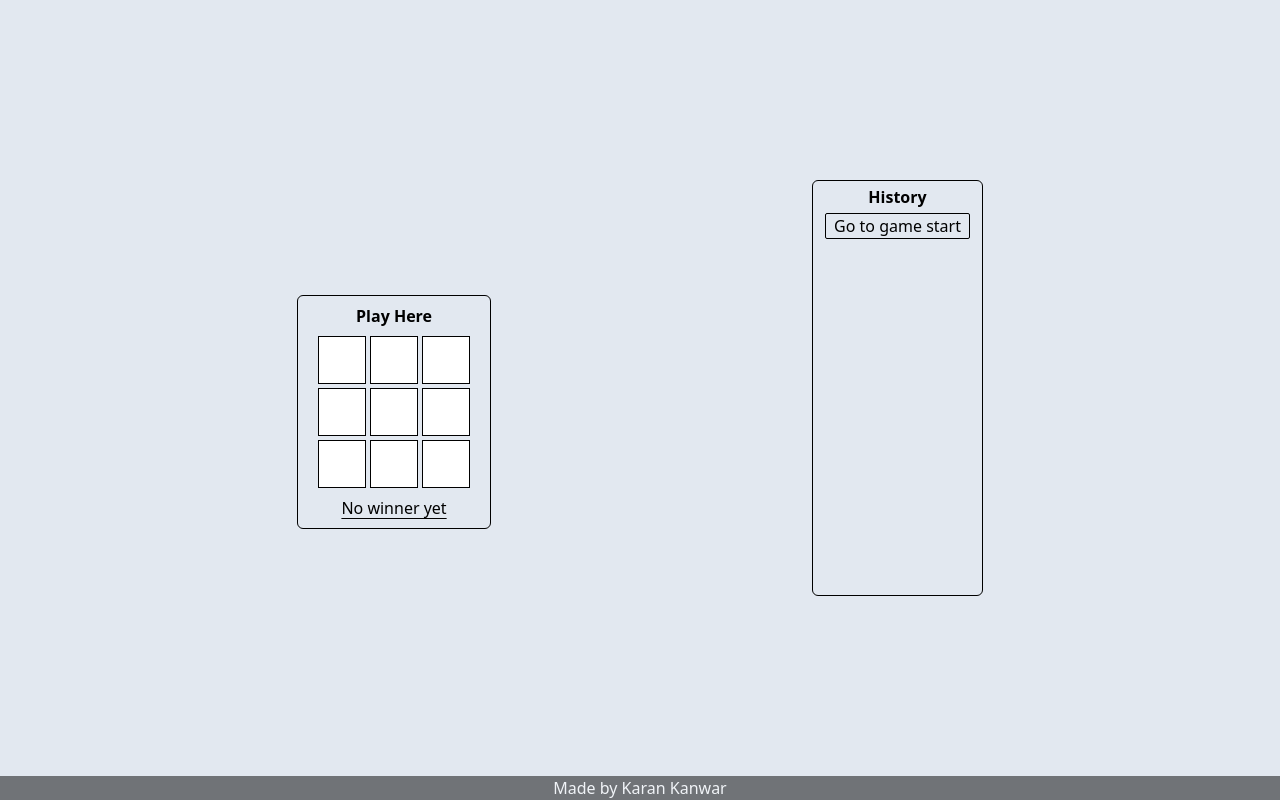
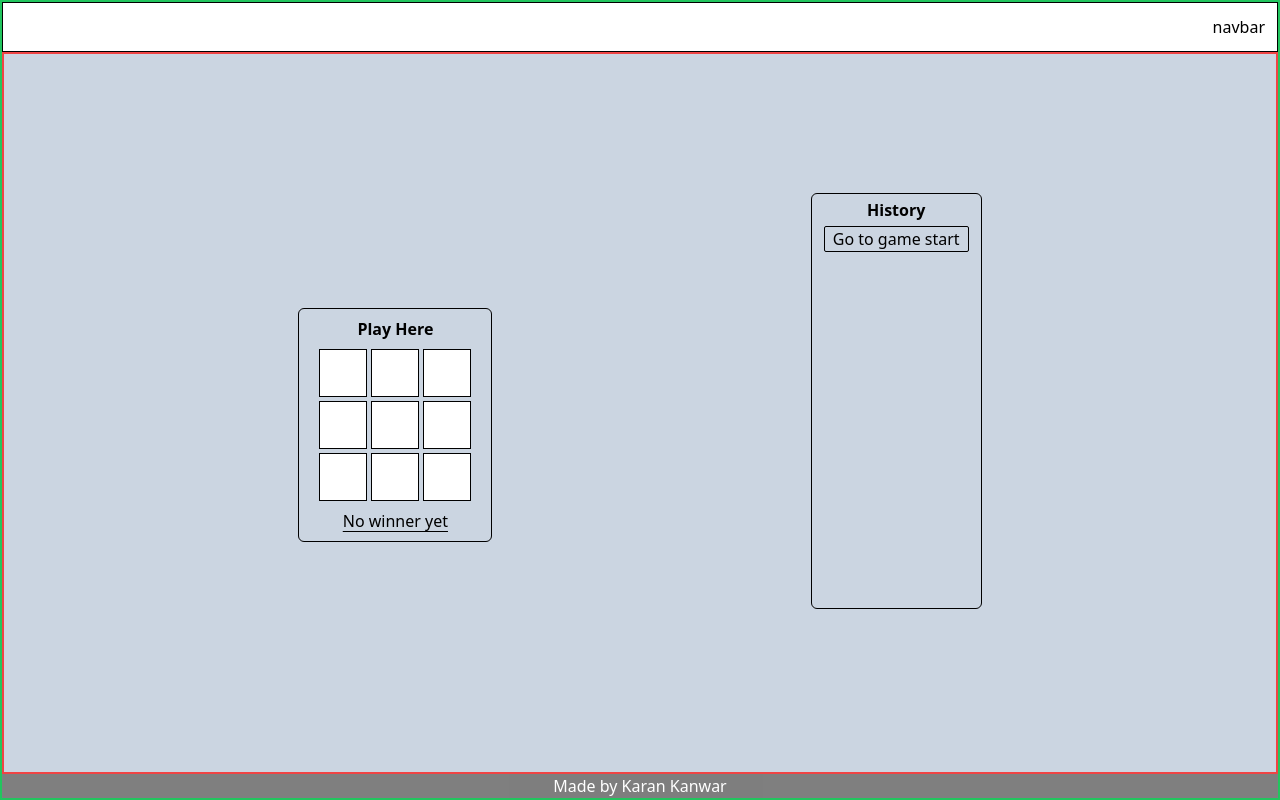
Before and after one commit to binge-coder/TicTacToe, a React (Vite) app: page / in a window 1280 px wide. Built offline with nearby package versions, Linux system fonts and the light colour scheme.

Commit message:
added navbar, EVERYTHING PERFECTLY WORKING

```diff
--- a/src/App.jsx
+++ b/src/App.jsx
@@ -1,5 +1,6 @@
 import { useState, useEffect } from 'react';
 import Footer from './components/Footer';
+import Navbar from './components/Navbar';
 
 function Square({ value, onSquareClick }) {
   return (
@@ -153,18 +154,22 @@ export default function Game() {
   });
 
   return (
-    <>
-    <div className="game flex flex-col h-screen justify-evenly items-center gap-6 bg-slate-200 md:flex-row ">
-      <div className="game-board border rounded-md border-black w-50 mt-6">
+    // <div className='flex flex-col h-screen border-2 border-green-500'>
+    <div className='flex flex-col min-h-screen border-2 border-green-500'>
+
+    <Navbar></Navbar>
+    <div className="bg-slate-300 flex flex-1 flex-col justify-evenly items-center gap-6 md:flex-row border-2 border-red-500">
+      <div className="border rounded-md border-black w-50 mt-6">
         <Board xIsNext={xIsNext} squares={currentSquares} onPlay={handlePlay} />
       </div>
-      <div className="game-info border rounded-md border-black h-100 pt-1 px-2 mb-6">
+      <div className=" border rounded-md border-black h-100 pt-1 px-2 mb-6">
+      {/* game-history */}
         <p className='font-bold text-center'>History</p>
         <ol>{moves}</ol>
       </div>
     </div>
     <Footer></Footer>
-    </>
+    </div>
 
   );
 }
--- a/src/components/Footer.jsx
+++ b/src/components/Footer.jsx
@@ -2,7 +2,7 @@ import React from 'react'
 
 const Footer = () => {
   return (
-    <div className='absolute inset-x-0 bottom-0 bg-black opacity-50 text-white text-center'>Made by Karan Kanwar</div>
+    <div className='mt-auto bg-black opacity-50 text-white text-center'>Made by Karan Kanwar</div>
   )
 }
 
--- /dev/null
+++ b/src/components/Navbar.jsx
@@ -0,0 +1,9 @@
+import React from 'react'
+
+const Navbar = () => {
+  return (
+    <div className='flex flex-row justify-end p-3 mb-auto border border-black'>navbar</div>
+  )
+}
+
+export default Navbar
```
